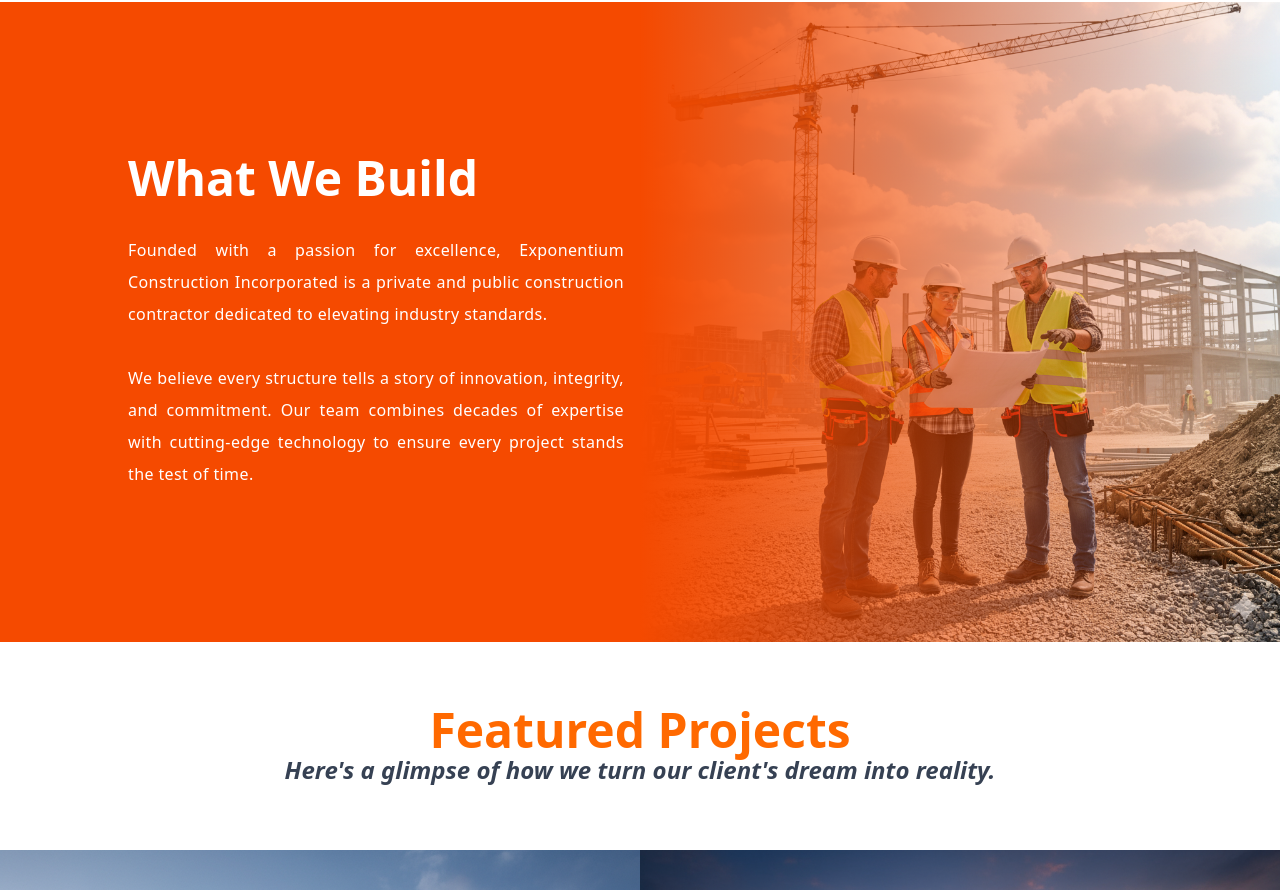
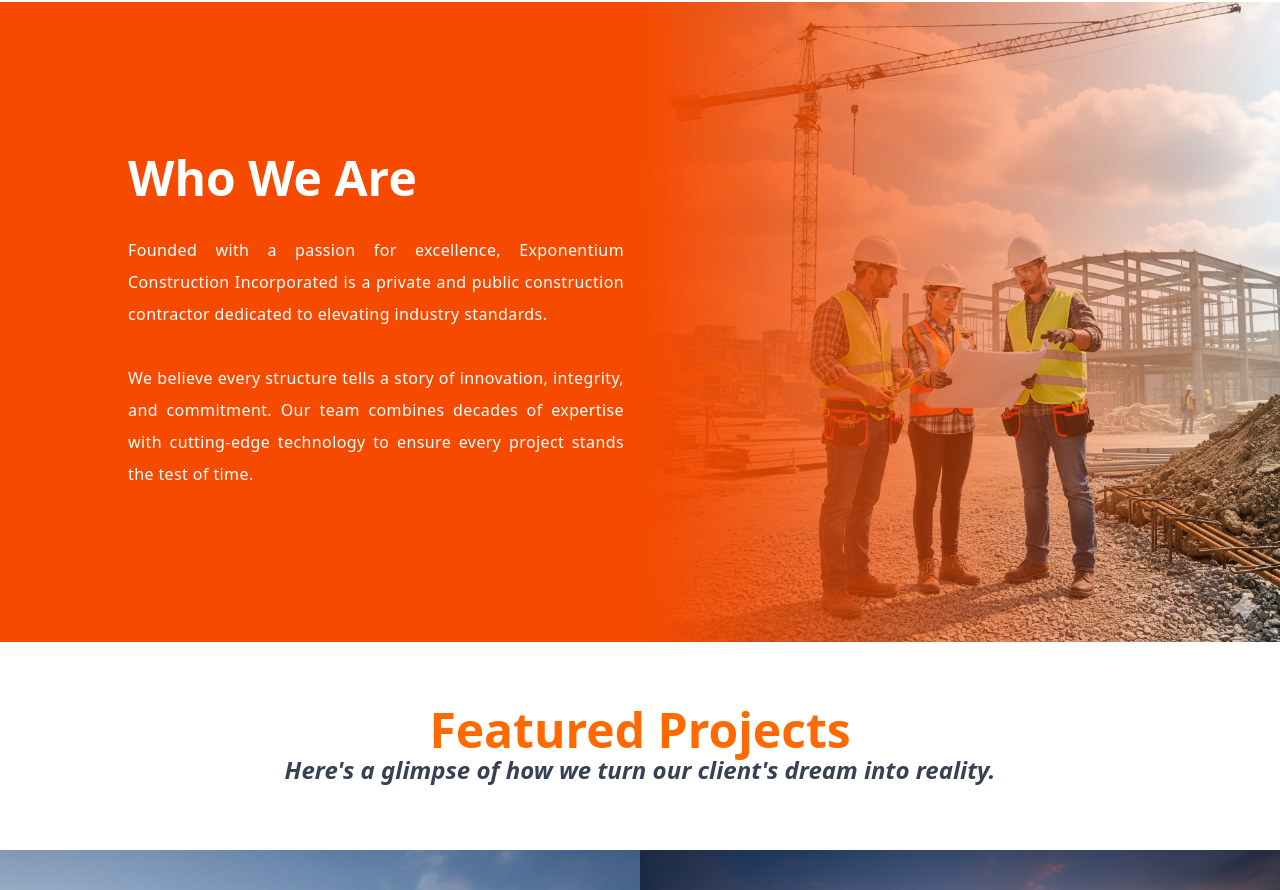
Before and after one commit to khianvictorycalderon/Exponentium-Construction, a React (Vite) app: page / in a window 1280 px wide. Shown: the part 1631-2521 px from the top of the page. Built offline with nearby package versions, Linux system fonts and the light colour scheme.

Commit message:
Fixed bug: Incorrect heading

```diff
--- a/src/sections/about.tsx
+++ b/src/sections/about.tsx
@@ -5,7 +5,7 @@
 
     <div className="w-full md:w-1/2 flex items-center px-4 md:pl-8 lg:pl-32 py-16">
       <div className="flex flex-col gap-8">
-        <h2 className="text-3xl md:text-4xl lg:text-5xl font-bold text-center md:text-left">What We Build</h2>
+        <h2 className="text-3xl md:text-4xl lg:text-5xl font-bold text-center md:text-left">Who We Are</h2>
         <BaseText className="leading-8 tracking-wide text-justify">
             Founded with a passion for excellence, Exponentium Construction Incorporated is a private and public construction contractor dedicated to elevating industry standards.
         </BaseText>
```
